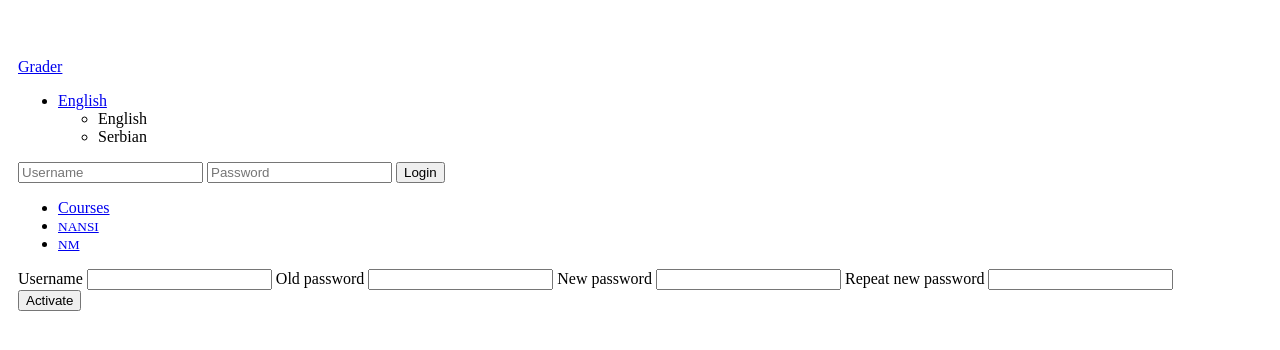
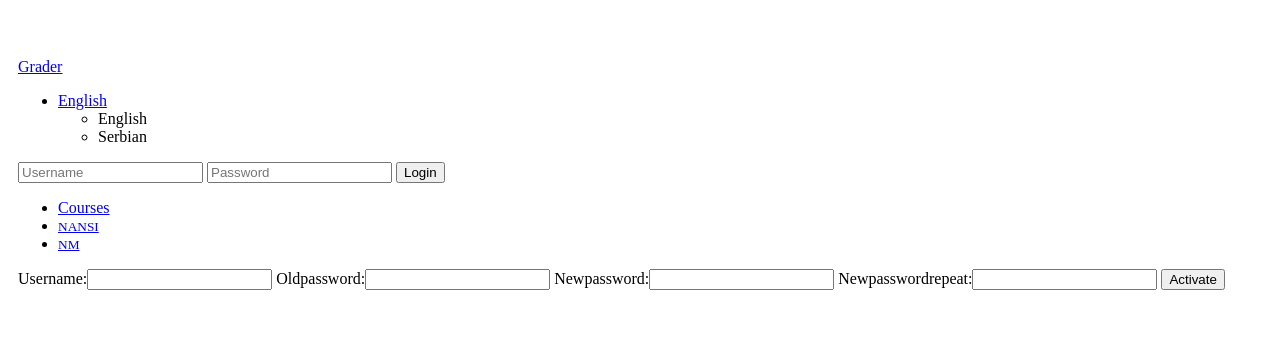
Before and after one commit to gajop/auto-grading, a Django app: page /activate in a window 1280 px wide. Shown: the top 350 px of the page. Run offline with Django 3.2, Linux system fonts and the light colour scheme; data comes from the database, SQL or seed files in the repository; parts of the project's set-up code (start-up, migrations or seed data) failed here and were passed over; some libraries are stand-ins or nearby versions.

Commit message:
moving activation to forms (WIP)

```diff
--- a/webservice/forms.py
+++ b/webservice/forms.py
@@ -1,33 +1,55 @@
-from django.forms import ModelForm, Textarea
+from django import forms
+import django.contrib.auth as django_auth
 
 from webservice.models import Department, Course, \
         Task, TaskFile, CourseSession, StudentEnrollment, \
         SubmitRequest, StudentAnswerFile, StudentAnswerTestResult, StudentAnswer
 
 
-class CourseForm(ModelForm):
+class CourseForm(forms.ModelForm):
     class Meta:
         model = Course
         fields = ['name', 'shortName', 'description', 'department']
 
-class CourseSessionForm(ModelForm):
+class CourseSessionForm(forms.ModelForm):
     class Meta:
         model = CourseSession
         fields = ['startDate', 'endDate', 'finished', 'course']
 
-class TaskForm(ModelForm):
+class TaskForm(forms.ModelForm):
     class Meta:
         model = Task
         fields = ['name', 'description', 'public', 'courseSession']
         widgets = {
-            'description': Textarea(attrs={'rows':5})
+            'description': forms.Textarea(attrs={'rows':5})
         }
 
     def __init__(self, *args, **kwargs):
         super(TaskForm, self).__init__(*args, **kwargs)
-        #hack needed to make Textarea take the appropriate size
+        #FIXME: hack needed to make Textarea take the appropriate size
         self.fields['description'].widget.attrs['class'] = "input-block-level"
 
-class TaskFileForm(ModelForm):
+class TaskFileForm(forms.ModelForm):
     class Meta:
         model = TaskFile
+
+class UserActivationForm(forms.Form):
+    username = forms.CharField()
+    oldPassword = forms.CharField(widget=forms.PasswordInput)
+    newPassword = forms.CharField(min_length=3, widget=forms.PasswordInput)
+    newPasswordRepeat = forms.CharField(min_length=3, widget=forms.PasswordInput)
+    def clean(self):
+        print("Clean invoked")
+        cleanedData = super(UserActivationForm, self).clean()
+        usernameClean = cleanedData.get("username")
+        oldPasswordClean = cleanedData.get("oldPassword")
+        user = django_auth.authenticate(username=usernameClean, password=oldPasswordClean)
+        if user is None:
+            raise forms.ValidationError("No such user.")
+        self.user = user
+        newPasswordClean = cleanedData.get("newPassword")
+        newPasswordRepeatClean = cleanedData.get("newPasswordRepeat")
+        if newPasswordClean != newPasswordRepeatClean:
+            self.fields['newPassword'].error_messages["invalid"] = ""
+            self.fields['newPasswordRepeat'].error_messages["invalid"] = ""
+            raise forms.ValidationError("New passwords must match.")
--- a/webservice/templates/registration/activate.html
+++ b/webservice/templates/registration/activate.html
@@ -1,28 +1,18 @@
 {% extends "base.html" %}
 
 {% load i18n %}
+{% load bootstrap_toolkit %}
 
 {% block content %}
 
 {% if err %}
-<span class="alert-error">{{err}}</span>
+<div class="alert-error">{{err}}</span>
 {% endif %}
 
 <form method="post" action="{% url 'webservice.views.auth.activate' %}">
 {% csrf_token %}
-<label for="username">{% trans 'Username' %}</label>
-<input id="username" name="username" type="text" value="{% if username %}{{username}}{% endif %}" />
-
-<label for="oldpassword" >{% trans 'Old password' %}</label>
-<input id="oldpassword" name="oldpassword" type="password" />
-
-<label for="password1">{% trans 'New password' %}</label>
-<input id="password1" name="password1" type="password" />
-
-<label for="password2">{% trans 'Repeat new password' %}</label>
-<input id="password2" name="password2" type="password" />
-</br>
-<input class="btn btn-primary" type="submit" value="{% trans 'Activate' %}" />
+{{form|as_bootstrap}}
+<input class="btn btn-primary" type="submit" value="Activate"/>
 <input type="hidden" name="next" value="{{ next }}" />
 </form>
 
--- a/webservice/views/auth.py
+++ b/webservice/views/auth.py
@@ -4,6 +4,7 @@ from django.utils.translation import ugettext as _
 import django.contrib.auth as django_auth
 from django.contrib import messages
 
+from webservice.forms import UserActivationForm
 
 from webservice.views.shared import getShared
 
@@ -27,33 +28,23 @@ def logout(request):
     return redirect('webservice.views.course.index')
 
 def activate(request):
-    err = username = password1 = password2 = oldpassword = None
     django_auth.logout(request)
 
-    if request.GET:
-        messages.warning(request, _('Welcome! As this is your first login, you need to create a new password.'))
-    if request.POST:
-        username = request.POST['username']
-        oldpassword = request.POST['oldpassword']
-        password1 = request.POST['password1']
-        password2 = request.POST['password2']
-        user = django_auth.authenticate(username=username, password=oldpassword)
-        if user is not None:
-            if password1 != password2:
-                err = "Passwords aren't matching"
-            elif len(password1) < 3:
-                err = "Password must be at least 3 characters long"
-            else:
-                if not user.is_active:
-                    user.set_password(password1)
-                    user.is_active = True
-                    user.save()
-                    django_auth.login(request, user)
-                    return redirect('webservice.views.course.index')
-                else: #user is already active, wrong!
-                    return redirect('webservice.views.course.index')
-        else:
-            err = "Incorrect username or password"
+    messages.warning(request, _('Welcome! As this is your first login, you need to create a new password.'))
+    if request.method == 'POST':
+        form = UserActivationForm(request.POST)
+        if form.is_valid():
+            user = form.cleaned_data["user"]
+            if not user.is_active:
+                user.set_password()
+                user.is_active = True
+                user.save()
+                django_auth.login(request, user)
+                return redirect('webservice.views.course.index')
+            else: #user is already active, wrong!
+                return redirect('webservice.views.course.index')
+    else:
+        form = UserActivationForm()
 
     return render(request, 'registration/activate.html',
-            {'err':err, 'username':username, 'oldpassword':oldpassword, 'password1':password1, 'password2':password2, 'shared':getShared(request)})
+            {'form':form, 'shared':getShared(request)})
```
